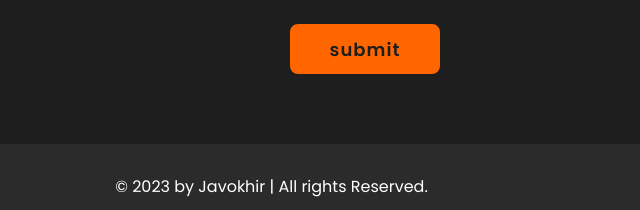
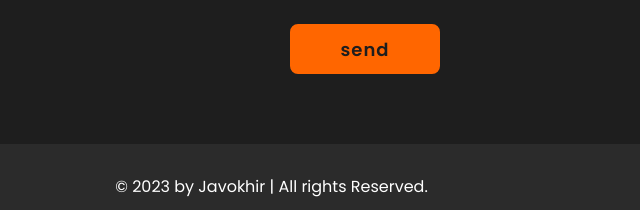
Before and after one commit to JavoxirYusufjonov/Portfolio, a plain HTML site: page index.html in a window 1280 px wide. Shown: the part 3776-3986 px from the top of the page, 0-640 px from the left. Drawn offline with nearby package versions, Linux system fonts and the light colour scheme.

Commit message:
Update index.html

```diff
--- a/index.html
+++ b/index.html
@@ -281,7 +281,7 @@
           <span class="focus"></span>
         </div>
         <div class="btn-box btns">
-          <button class="btn" id="sendEmailBtn" type="button">submit</button>
+          <button class="btn" id="sendEmailBtn" type="submit">send</button>
         </div>
       </form>
     </section>
```
